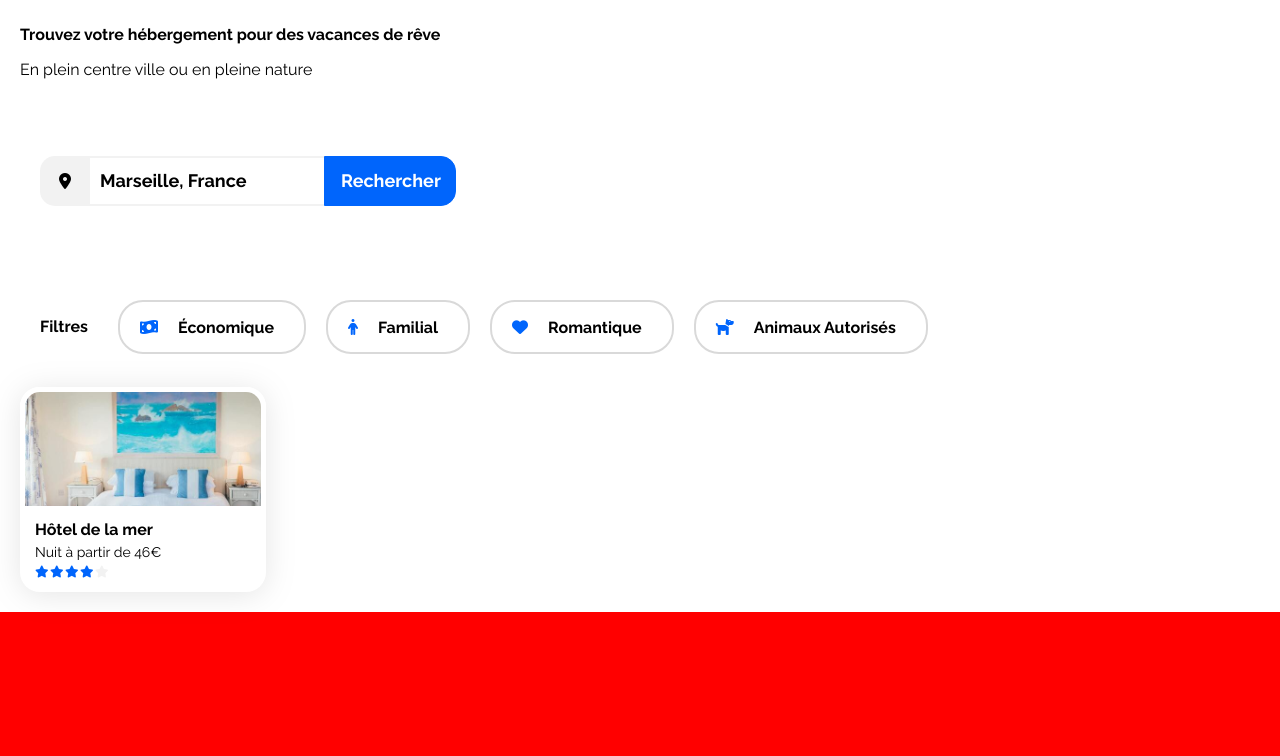
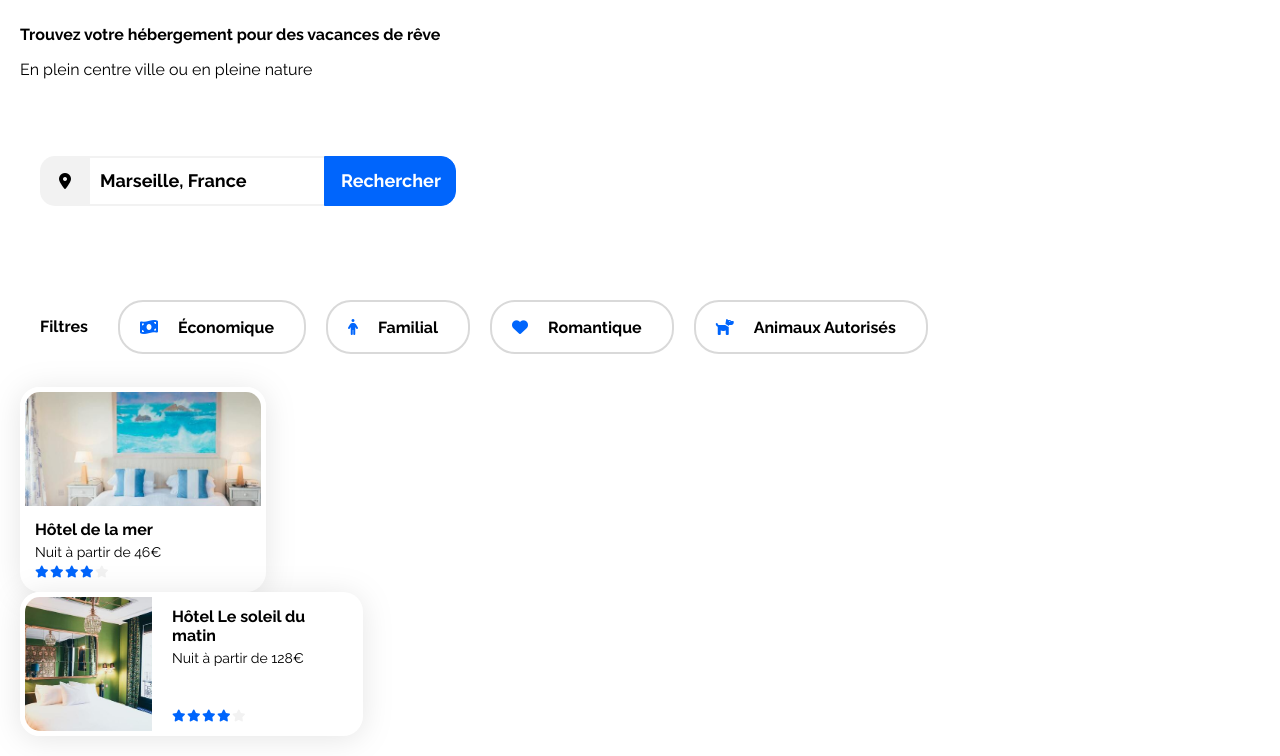
Before and after one commit to Halloween47/OC_projet_2, a plain HTML site: page index.html in a window 1280 px wide. Shown: the part 106-862 px from the top of the page. Before the commit the page ends 800 px from the top, so only its background shows below. Drawn offline with Linux system fonts and the light colour scheme.

Commit message:
Étape 7 : Réalisez la “card” présente dans “Les plus populaires”

```diff
--- a/css/style.css
+++ b/css/style.css
@@ -267,3 +267,46 @@ input[type=search] {
 .grey {
     color: #F2F2F2 !important;
 }
+
+/* ZONE Card "les plus populaires" */
+.populairesCard {
+    background: #fff;
+    width: 343px;
+    /* height: 199px; */
+    height: 144px;
+    filter: drop-shadow(0px 3px 15px rgba(0, 0, 0, 0.1));
+    display: flex;
+    border-radius: 20px 20px 20px 20px;
+}
+.populairesCardImg {
+    /* background-color: blue; */
+    /* width: 246px; */
+    width: 137px;
+    height: 100%;
+    /* height: auto; */
+    box-sizing: border-box;
+    /* border-radius: 20px 0px 0px 20px; */
+    /* border: 5px solid #FFFFFF; */
+}
+.populairesCardImg img {
+    background-color: orange;
+    /* width: 246px; */
+    width: 100%;
+    height: 100%;
+    /* height: auto; */
+    box-sizing: border-box;
+    border-radius: 20px 0px 0px 20px;
+    border: 5px solid #FFFFFF;
+    object-fit: cover;
+}
+.populairesCardBg {
+display: flex;
+flex-direction: column;
+justify-content: space-between;
+}
+.populairesCardTxts {
+    width: 169px;height: 39px;
+    border: 5px solid #FFFFFF;
+    margin-left: 10px;
+    margin-top: 10px;
+}
--- a/index.html
+++ b/index.html
@@ -106,6 +106,42 @@
                 </div>
             </div>
         </div>
+        <div class="populairesCard">
+            <div class="populairesCardImg">
+
+                <img src="assets/Images/hebergements/4_small/emile-guillemot-Bj_rcSC5XfE-unsplash.jpg" alt="Hôtel de la mer">
+            </div>
+            <div class="populairesCardBg">
+                <!-- <div class="hebergementCardImg">
+                    <img src="assets/Images/hebergements/4_small/annie-spratt-Eg1qcIitAuA-unsplash.jpg" alt="">
+                </div> -->
+                <div class="populairesCardTxts">
+                    <div class="hebergementCardTxt1 bold">
+                        Hôtel Le soleil du matin
+                    </div>
+                    <div class="hebergementCardTxt2">
+                        Nuit à partir de 128€
+                    </div>
+                </div>
+                <div class="hebergementCardStars">
+                    <div class="hebergementCardStar">
+                        <i class="fas fa-star fa-xs"></i>
+                    </div>
+                    <div class="hebergementCardStar">
+                        <i class="fas fa-star fa-xs"></i>
+                    </div>
+                    <div class="hebergementCardStar">
+                        <i class="fas fa-star fa-xs"></i>
+                    </div>
+                    <div class="hebergementCardStar">
+                        <i class="fas fa-star fa-xs"></i>
+                    </div>
+                    <div class="hebergementCardStar">
+                        <i class="fas fa-star fa-xs grey"></i>
+                    </div>
+                </div>
+            </div>
+        </div>
     </main>
 </body>
 </html>
```
